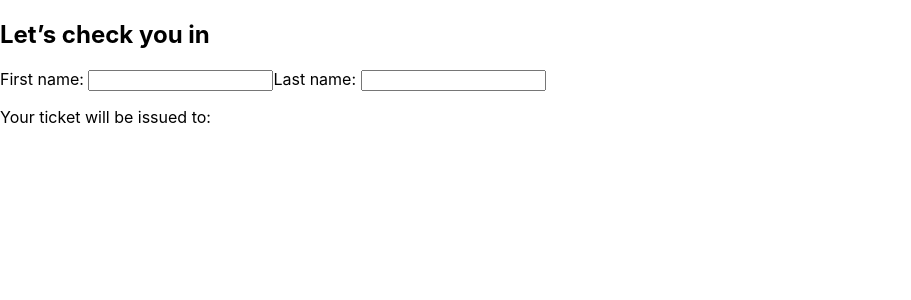
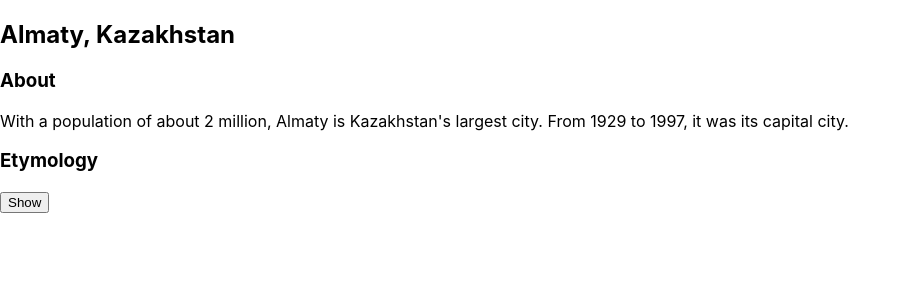
Before and after one commit to HakeemAlavi/typescript-practice, a React (Create React App) app in the folder typescript-practice/: page / in a window 1280 px wide. Shown: the top 300 px of the page, without its empty margins (0-911 px from the left). Built offline with nearby package versions, Linux system fonts and the light colour scheme.

Commit message:
feat: add Component state sharing

```diff
--- a/typescript-practice/src/App.tsx
+++ b/typescript-practice/src/App.tsx
@@ -1,44 +1,50 @@
 // App.js
 import './App.css';
-import React, { useState, ChangeEvent } from 'react';
+import React, { useState } from 'react';
 
-export default function Form() {
-  const [firstName, setFirstName] = useState<string>('');
-  const [lastName, setLastName] = useState<string>('');
-  const [fullName, setFullName] = useState<string>('');
+interface PanelProps {
+  title: string;
+  children?: React.ReactNode; // Add children prop
+  isActive: boolean;
+  onShow: () => void;
+}
 
-  function handleFirstNameChange(e: ChangeEvent<HTMLInputElement>) {
-    const { value } = e.target;
-    setFirstName(value);
-    setFullName(value + ' ' + lastName);
-  }
+const Panel: React.FC<PanelProps> = ({ title, children, isActive, onShow }) => {
+  return (
+    <section className="panel">
+      <h3>{title}</h3>
+      {isActive ? (
+        <p>{children}</p>
+      ) : (
+        <button onClick={onShow}>
+          Show
+        </button>
+      )}
+    </section>
+  );
+};
 
-  function handleLastNameChange(e: ChangeEvent<HTMLInputElement>) {
-    const { value } = e.target;
-    setLastName(value);
-    setFullName(firstName + ' ' + value);
-  }
-
+const Accordion: React.FC = () => {
+  const [activeIndex, setActiveIndex] = useState<number>(0);
   return (
     <>
-      <h2>Let’s check you in</h2>
-      <label>
-        First name:{' '}
-        <input
-          value={firstName}
-          onChange={handleFirstNameChange}
-        />
-      </label>
-      <label>
-        Last name:{' '}
-        <input
-          value={lastName}
-          onChange={handleLastNameChange}
-        />
-      </label>
-      <p>
-        Your ticket will be issued to: <b>{fullName}</b>
-      </p>
+      <h2>Almaty, Kazakhstan</h2>
+      <Panel
+        title="About"
+        isActive={activeIndex === 0}
+        onShow={() => setActiveIndex(0)}
+      >
+        With a population of about 2 million, Almaty is Kazakhstan's largest city. From 1929 to 1997, it was its capital city.
+      </Panel>
+      <Panel
+        title="Etymology"
+        isActive={activeIndex === 1}
+        onShow={() => setActiveIndex(1)}
+      >
+        The name comes from <span lang="kk-KZ">алма</span>, the Kazakh word for "apple" and is often translated as "full of apples". In fact, the region surrounding Almaty is thought to be the ancestral home of the apple, and the wild <i lang="la">Malus sieversii</i> is considered a likely candidate for the ancestor of the modern domestic apple.
+      </Panel>
     </>
   );
-}
+};
+
+export default Accordion;
```
